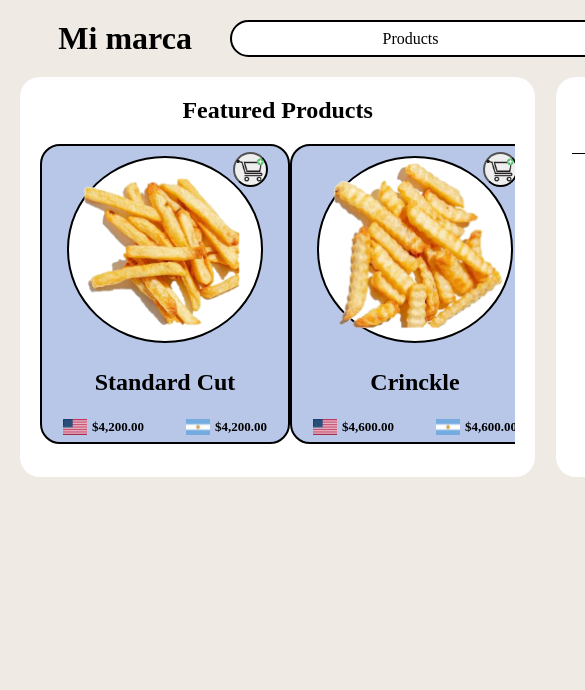
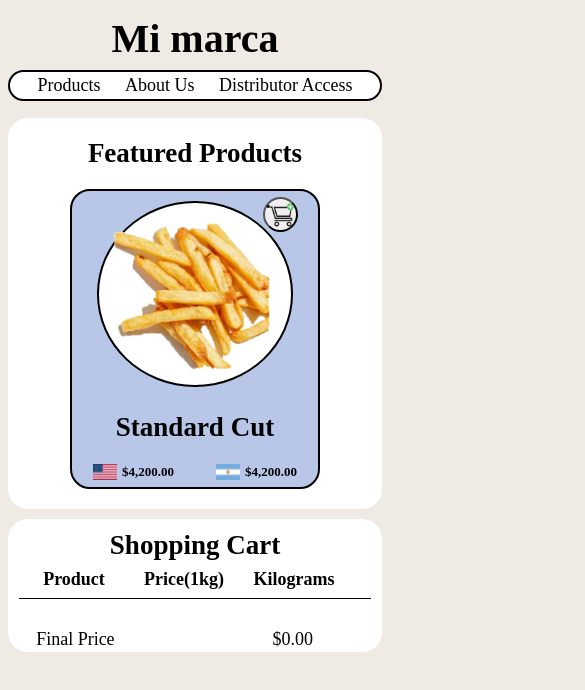
Before and after one commit to AgusCuculich/Angular-Seminario2024, an Angular app: page / in a window 390 px wide. Shown: the top 690 px of the page, 585 px wide, since content can reach past the window. Built offline with nearby package versions, Linux system fonts and the light colour scheme; a web font is replaced by a local one.

Commit message:
Web resposive - Se cambian medidas absolutas por relativas. - Uso de media queries para adaptar el contenido a diferentes resoluciones de pantalla. - Palabras que estaban en español en el carrito de compras fueron traducidas a inglés.

```diff
--- a/src/app/app.component.scss
+++ b/src/app/app.component.scss
@@ -1,21 +1,24 @@
-/*mainHeader*/
 #mainHeader {
     display: grid;
     height: fit-content;
-    grid-template-columns: 20% 80%;
-    margin-bottom: 20px;
+    grid-template-rows: auto auto;
+    margin-bottom: 2vh;
+    text-align: center;
     h1 {
-        text-align: center;
+        padding: 2%;
+        font-size: 4rem;
     }
     nav {
+        align-content: center;
         ul {
-            height: 100%;
+            height: fit-content;
             list-style: none;
             display: flex;
             justify-content: space-evenly;
             align-items: center;
             background-color: white;
-            border-radius: 20px;
+            border-radius: 2rem;
+            padding: 0.3rem;
             border: 2px solid black;
             li {
                 width: fit-content;
@@ -33,9 +36,31 @@
 
 main {
     display: grid;
-    grid-template-columns: repeat(2, 49%);
-    column-gap: 2%;
-    grid-template-rows: minmax(400px, auto);
-    grid-template-areas:
-    "products shopping";
+    grid-template-rows: repeat (2, minmax(400px, auto));
+    gap: 2%;
 }
+
+@media only screen and (min-width: 600px) and (max-width: 1199px) {
+
+    #mainHeader {
+        grid-template-rows: none;
+        grid-template-columns: 30% 70%;
+        h1 {
+            font-size: 3.3rem;
+        }
+    }
+}
+
+@media only screen and (min-width: 1200px) {
+
+    #mainHeader {
+        grid-template-rows: none;
+        grid-template-columns: 20% 80%;
+    }
+
+    main {
+        grid-template-columns: repeat(2, 1fr);
+        grid-template-areas:
+        "products shopping";
+    }
+}
--- a/src/app/currency/currency.component.scss
+++ b/src/app/currency/currency.component.scss
@@ -2,7 +2,7 @@
     display: flex;
     justify-content: center;
     font-weight: bolder;
-    gap: 5px;
+    gap: 0.5rem;
     p {
         font-size: small;
     }
--- a/src/app/product-showcase/product-showcase.component.scss
+++ b/src/app/product-showcase/product-showcase.component.scss
@@ -2,25 +2,25 @@ section.products {
     grid-area: products;
     height: 100%;
     background-color: white;
-    padding: 20px;
+    padding: 2rem;
     border-radius: 20px;
     h1 {
         text-align: center;
-        margin-bottom: 20px;
+        margin-bottom: 2rem;
     }
     .productsContainer {
     width: 100%;
-    height: 300px;
+    height: 30rem;
     display: grid;
-    grid-template-columns: repeat(3, auto);
-    row-gap: 20px;
-    flex-wrap: wrap;
+    grid-template-columns: repeat(auto-fit, minmax(25rem, 25rem));
+    place-items: center;
+    row-gap: 2rem;
     overflow-y: scroll;
     justify-content: space-around;
     .productCard {
-        height: 300px;
+        height: 30rem;
         background-color: #b8c7e8;
-        width: 250px;
+        width: 25rem;
         border-radius: 20px;
         display: grid;
         grid-template-rows: 70% 20% 10%;
@@ -49,14 +49,14 @@ section.products {
         }
     .cartBtt {
         position: absolute;
-        height: 35px;
-        width: 35px;
+        height: 3.5rem;
+        width: 3.5rem;
         border-radius: 100%;
         top: 2%; /* Ajusta para centrar verticalmente */
         right: 8%; /* Posiciona la imagen en la derecha */
         z-index: 10; /* Asegura que la imagen esté al frente */
         img {
-            height: 25px;
+            height: 2.5rem;
             position: relative;
             top: 10%; /* Ajusta para centrar verticalmente */
             right: 5%; /* Posiciona la imagen en la derecha */
--- a/src/app/shopping-cart/shopping-cart.component.html
+++ b/src/app/shopping-cart/shopping-cart.component.html
@@ -4,9 +4,9 @@
         <table class="shoppingCart">
             <thead>
                 <tr>
-                    <th>Producto</th>
-                    <th>Precio Por Kilo</th>
-                    <th>Cantidad(kg)</th>
+                    <th>Product</th>
+                    <th>Price(1kg)</th>
+                    <th>Kilograms</th>
                     <th></th>
                 </tr>
             </thead>
@@ -36,7 +36,7 @@
         </table>
         <table class="resume">
             <tr>
-                <td>Resumen final:</td>
+                <td>Final Price</td>
                 <td></td>
                 <td>{{total$ | async | currency}}</td>
                 <td></td>
--- a/src/app/shopping-cart/shopping-cart.component.scss
+++ b/src/app/shopping-cart/shopping-cart.component.scss
@@ -22,7 +22,7 @@ table.shoppingCart {
 table.shoppingCart th, td {
     border-bottom: 1px solid black;
     text-align: center;
-    padding: 8px;
+    padding: 0.8rem;
 }
 
 table.shoppingCart thead, tbody, tr {
--- a/src/styles.scss
+++ b/src/styles.scss
@@ -1,5 +1,9 @@
 /* You can add global styles to this file, and also import other style files */
 @import url('https://fonts.googleapis.com/css2?family=Playwrite+IT+Moderna:wght@100..400&display=swap');
+
+html{
+    font-size: 10px;
+}
 
 * {
     margin: 0px;
@@ -10,11 +14,13 @@
 
 body {
     min-height: 100vh;
-    padding: 20px;
+    width: 100vw;
+    padding: 2vw;
     background-color: #efeae4;
     display: grid;
-    grid-template-rows: min-content auto auto;
-    grid-row-gap: 20px;
+    grid-template-rows: fit-content auto auto;
+    grid-row-gap: 2vw;
+    font-size: 1.8rem;
 }
 
 router-outlet {
```
